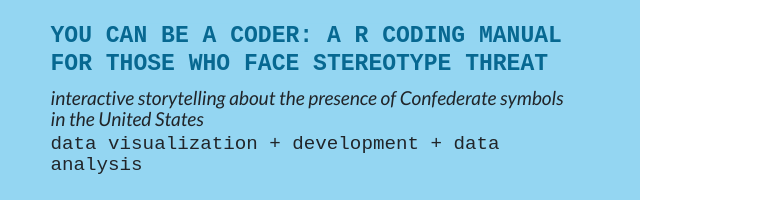
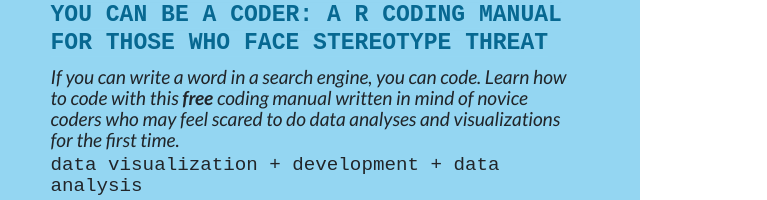
Before and after one commit to tatiannadugue/tatiannadugue.github.io, a plain HTML site: page Resource.html in a window 1280 px wide. Shown: the part 311-511 px from the top of the page, 0-767 px from the left. Drawn offline with nearby package versions, Linux system fonts and the light colour scheme; a web font is replaced by a local one.

Commit message:
Update Resource.html

```diff
--- a/Resource.html
+++ b/Resource.html
@@ -45,7 +45,11 @@
 
 
         <h2 class="index_list"><a href="census2020.html">You can be a coder: A R coding manual for those who face stereotype threat</a></h2>
-        <p><em>interactive storytelling about the presence of Confederate symbols in the United States </em></p>
+        <p><em>If you can write a word in a search engine, you can
+          code. Learn how to code with this <b> free </b> coding manual
+written in mind of novice coders who may feel scared
+to do data analyses and visualizations for the first
+time. </em></p>
         <p class="tags">  data visualization + development + data analysis</p>
 
 
```
